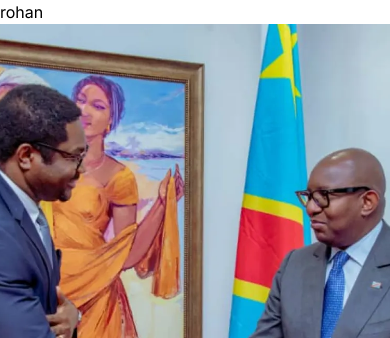
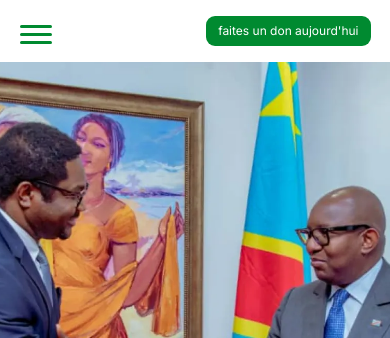
Before and after one commit to rohan031/rural-devlopment, an Astro site: page / in a window 390 px wide. Shown: the top 338 px of the page. Built offline with nearby package versions, Linux system fonts and the light colour scheme; Astro itself is replaced by a stand-in of ours.

Commit message:
nav bar done

```diff
--- a/src/components/nav/nav.module.scss
+++ b/src/components/nav/nav.module.scss
@@ -44,3 +44,174 @@
 		}
 	}
 }
+
+.nav {
+	padding-block: 0.5em;
+	background-color: rgba(255, 255, 255, 0.5);
+	backdrop-filter: blur(5px);
+
+	position: sticky;
+	top: 0;
+	z-index: 10;
+
+	.container {
+	}
+
+	.control {
+		display: flex;
+		justify-content: space-between;
+		align-items: center;
+		padding-block: 0.5rem;
+
+		a {
+			--_bg: var(--accent-primary);
+
+			display: inline-block;
+			padding-inline: clamp(1em, calc(1.25 * var(--vw)), 1.5em);
+			padding-block: 0.5em;
+
+			color: var(--white);
+			font-size: clamp(0.75rem, calc(1.25 * var(--vw)), 1rem);
+			text-decoration-color: transparent;
+
+			background-color: var(--_bg);
+			border-radius: 0.75em;
+
+			&:hover,
+			&:focus-visible {
+				--_bg: var(--accent-primary-hover);
+			}
+
+			&:active {
+				--_bg: var(--accent-primary-active);
+			}
+		}
+
+		label {
+			z-index: 11;
+
+			span {
+				--_bg: var(--accent-primary);
+
+				display: inline-block;
+				background-color: var(--_bg);
+				width: 2rem;
+				height: 3px;
+				position: relative;
+				border-radius: 10px;
+
+				transition: rotate 300ms, translate 300ms;
+
+				&::before,
+				&::after {
+					border-radius: inherit;
+					content: "";
+					position: absolute;
+
+					inset: 0;
+
+					background-color: var(--_bg);
+					transition: rotate 300ms, translate 300ms, opacity 100ms;
+				}
+
+				&::before {
+					translate: 0 -8px;
+				}
+
+				&::after {
+					translate: 0 8px;
+				}
+			}
+		}
+
+		input {
+			display: none;
+		}
+		input:checked + label {
+			span {
+				rotate: -45deg;
+
+				&::before {
+					rotate: 90deg;
+					translate: 0 -1px;
+				}
+
+				&::after {
+					opacity: 0;
+				}
+			}
+		}
+
+		@include ab.screen-64 {
+			display: none;
+		}
+	}
+
+	&:has(input:checked) {
+		.items {
+			clip-path: inset(0);
+		}
+	}
+
+	.items {
+		background-color: white;
+		position: fixed;
+		top: 0;
+		left: 0;
+		width: calc(100 * var(--vw));
+		height: 100vb;
+
+		clip-path: inset(0 100% 0 0);
+		transition: clip-path 300ms;
+		padding-inline: 2rem;
+		padding-block: 3rem;
+
+		@include ab.screen-64 {
+			position: static;
+			width: auto;
+			height: auto;
+			background-color: transparent;
+			clip-path: none;
+			padding: 0;
+		}
+
+		ul {
+			list-style-type: none;
+			padding: 0;
+
+			display: flex;
+			flex-direction: column;
+			gap: 1em;
+
+			a {
+				font-weight: 600;
+				color: var(--text);
+
+				text-decoration-color: transparent;
+
+				&:hover {
+					text-decoration-color: currentColor;
+				}
+			}
+
+			@include ab.screen-64 {
+				flex-direction: row;
+				justify-content: center;
+				gap: 2rem;
+			}
+		}
+
+		.images {
+			display: grid;
+			gap: 2em;
+
+			img {
+				max-width: 15rem;
+			}
+
+			@include ab.screen-64 {
+				display: none;
+			}
+		}
+	}
+}
--- a/src/components/nav/navBottom.astro
+++ b/src/components/nav/navBottom.astro
@@ -1,5 +1,69 @@
 ---
 import styles from "./nav.module.scss";
+
+const items = [
+	{
+		text: "A Propos",
+		link: "/",
+	},
+	{
+		text: "Répertoire/Ouvrages",
+		link: "/",
+	},
+	{
+		text: "Nos Réalisations",
+		link: "/",
+	},
+	{
+		text: "Publication",
+		link: "/",
+	},
+	{
+		text: "Opportunités",
+		link: "/",
+	},
+	{
+		text: "Le Ministère",
+		link: "/",
+	},
+	{
+		text: "Contact",
+		link: "/",
+	},
+];
 ---
 
-<div>rohan</div>
+<nav class={styles.nav}>
+	<div class="container">
+		<div class={styles.container}>
+			<div class={styles.control}>
+				<input id="nav" type="checkbox" />
+				<label for="nav">
+					<span></span>
+				</label>
+
+				<a href="">faites un don aujourd'hui</a>
+			</div>
+
+			<div class={styles.items}>
+				<ul>
+					{
+						items.map(({ link, text }) => {
+							return (
+								<li>
+									<a href={link}>{text}</a>
+								</li>
+							);
+						})
+					}
+				</ul>
+
+				<div class={styles.images}>
+					<img src="/logo.webp" />
+					<img src="/project.webp" />
+					<img src="/bank.webp" />
+				</div>
+			</div>
+		</div>
+	</div>
+</nav>
```
